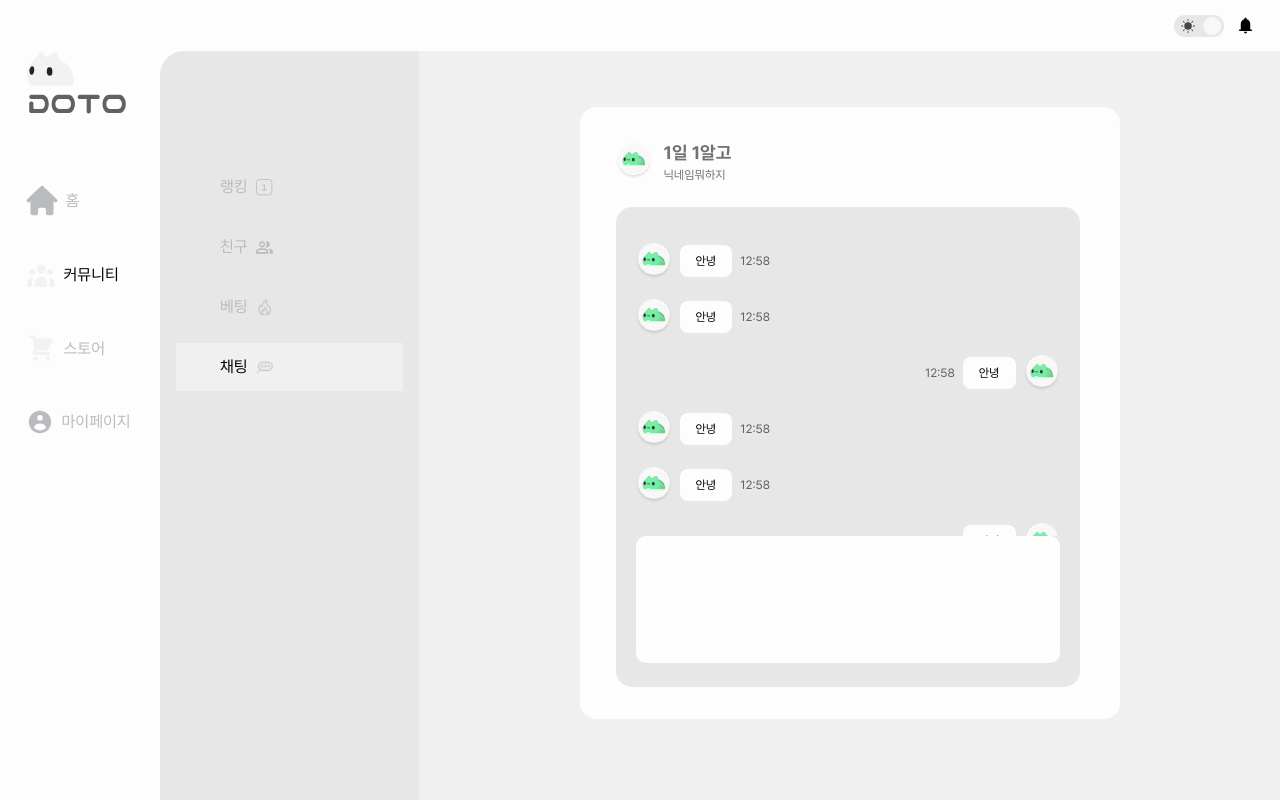
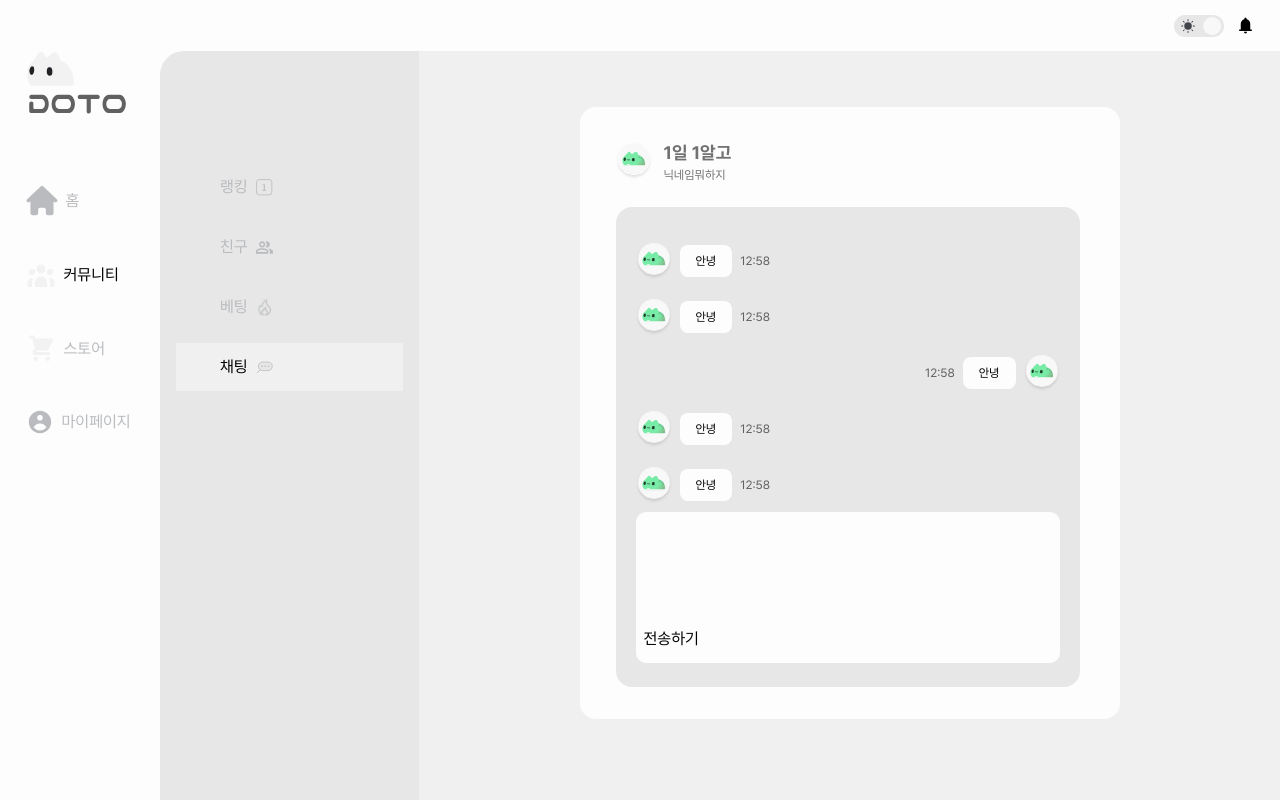
Before and after one commit to Do-it-Together-DoTo/DoTo_Front, a React (Vite) app: page /community/chatting/1 in a window 1280 px wide. Built offline with nearby package versions, Linux system fonts and the light colour scheme.

Commit message:
Feat: 채팅 Enter 이벤트 지정

```diff
--- a/src/pages/community/ChattingRoomPage.tsx
+++ b/src/pages/community/ChattingRoomPage.tsx
@@ -1,5 +1,5 @@
 import ChattingMessage from '@/components/community/chatting/ChattingMessage';
-import { useEffect, useState } from 'react';
+import { FormEvent, KeyboardEvent, useEffect, useRef, useState } from 'react';
 import { useParams } from 'react-router-dom';
 import {
   CHATTING_ROOM_LIST,
@@ -18,6 +18,20 @@ const ChattingRoomPage = () => {
     setMessages(CHATTING_MESSAGE_LIST);
   }, [roomId]);
 
+  const formRef = useRef<HTMLFormElement>(null);
+  const handleEnterPress = (e: KeyboardEvent<HTMLTextAreaElement>) => {
+    if (e.key == 'Enter' && !e.shiftKey) {
+      e.preventDefault();
+      formRef.current?.dispatchEvent(new Event('submit', { bubbles: true, cancelable: true }));
+      (e.target as HTMLTextAreaElement).value = '';
+      // TODO:초기화과정 다르게 해야함
+    }
+  };
+  const handleFormSubmit = (e: FormEvent<HTMLFormElement>) => {
+    e.preventDefault();
+    // TODO: 소켓요청
+  };
+
   return (
     <main className="w-full  h-[calc(100vh-3.1875rem)] flex  flex-col gap-6 bg-Light_Layout-200 dark:bg-Dark_Layout-300 items-center py-14">
       <section className="flex flex-col w-[33.75rem] py-8 px-9 bg-Light_Layout-400 gap-6 rounded-2xl dark:bg-Dark_Layout-400">
@@ -35,12 +49,18 @@ const ChattingRoomPage = () => {
               <ChattingMessage message={message} />
             ))}
           </div>
-          <div className="pl-2 py-3 bg-Light_Layout-400 rounded-[0.625rem] dark:bg-Dark_Layout-400">
+          <form
+            ref={formRef}
+            onSubmit={handleFormSubmit}
+            className="pl-2 py-3 bg-Light_Layout-400 rounded-[0.625rem] dark:bg-Dark_Layout-400"
+          >
             <textarea
               rows={4}
               className="w-full bg-Light_Layout-400 resize-none outline-none dark:bg-Dark_Layout-400"
+              onKeyDown={handleEnterPress}
             />
-          </div>
+            <button type="submit">전송하기</button>
+          </form>
         </div>
       </section>
     </main>
```
